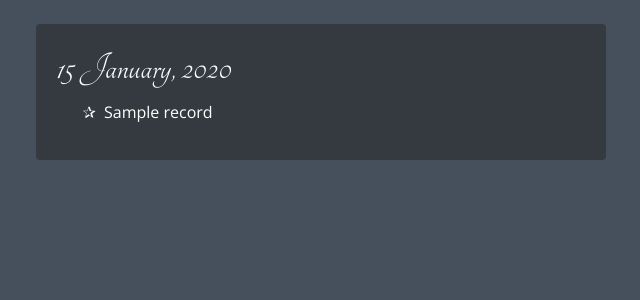
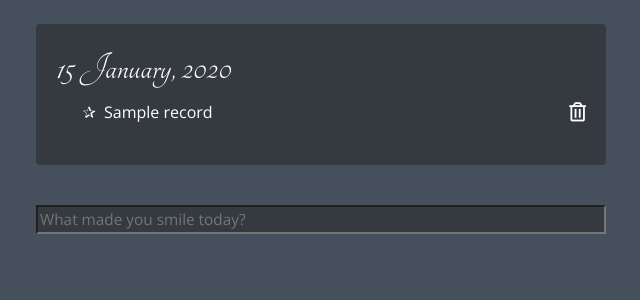
Before and after one commit to monalizards/happinessjournal, a Flask app: page / in a window 1280 px wide. Shown: the part 69-369 px from the top of the page, without its empty margins (319-959 px from the left). Run offline with Flask 2, Linux system fonts and the light colour scheme; a user stored in the database is signed in; tables that the repository leaves empty hold one stand-in row (values such as "Sample post"); some libraries are stand-ins or nearby versions; some web fonts are replaced.

Commit message:
Complete delete record

```diff
--- a/app.py
+++ b/app.py
@@ -67,7 +67,7 @@ def convert_records(rows):
 def index():
     id = session.get("user_id")
     if id != None:
-        rows = db.execute("SELECT * FROM records WHERE id = :id", id=id)
+        rows = db.execute("SELECT * FROM records WHERE user_id = :id", id=id)
         records = convert_records(rows)
     else:
         records = None
@@ -117,7 +117,7 @@ def login():
         rows = db.execute("SELECT * FROM users WHERE username = :username", username=request.form.get("username"))
         # Ensure username exists and password is correct
         if len(rows) != 1 or not verify(request.form.get("password"), rows[0]["hash"]):
-            return error("invalid username and/or password")
+            return error("Invalid username and/or password")
         # Remember which user has logged in
         session["user_id"] = rows[0]["id"]
         # Redirect user to home page
@@ -131,3 +131,25 @@ def login():
 def logout():
     session.clear()
     return redirect("/")
+
+# Write: create record
+@app.route("/write", methods=["POST"])
+@login_required
+def write():
+    if not request.form.get('name') or request.form.get('name').strip() == '':
+        return error("Cannot add empty record")
+    else:
+        db.execute("INSERT INTO records (user_id, name) VALUES (?,?)", session["user_id"], request.form.get('name'))
+        return redirect('/')
+
+# Delete: remove record
+@app.route("/delete/<id>")
+@login_required
+def delete(id):
+    creater_id = db.execute("SELECT user_id FROM records WHERE id = :id", id=id)[0]["user_id"]
+    print(creater_id, session.get('user_id'))
+    if creater_id != session.get('user_id'):
+        return error("Action not authorised")
+    else:
+        db.execute("DELETE FROM records WHERE id = :id", id=id)
+        return redirect('/')
--- a/static/styles.css
+++ b/static/styles.css
@@ -43,6 +43,19 @@ form {
     border-radius: 4px;
 }
 
+.record-form {
+    margin-top: 40px;
+    padding: 0;
+}
+
+.record-form input {
+    background: transparent;
+    width: 100%;
+    font-family: 'Open Sans', sans-serif;
+    font-size: 0.8em;
+    font-weight: lighter;
+}
+
 /* banner */
 .banner {
     color: rgb(68, 68, 68);
@@ -79,3 +92,11 @@ form {
     padding: 20px;
     border-radius: 4px;
 }
+
+/* delete button in  */
+.a-white {
+    color: white;
+}
+.a-white:hover {
+    color: rgb(200, 200, 200);
+}
--- a/templates/index.html
+++ b/templates/index.html
@@ -12,6 +12,9 @@
 
 {% block body %}
     {% if session.get('user_id') %}
+        {% if records == {} %}
+        <h2>Nothing here yet</h2>
+        {% else %}
             <div class="date-card">
                 <ul class="date-list">
                     {% for key in records %}
@@ -20,7 +23,10 @@
                             <ul class="record-list">
                                 {% for record in records[key] %}
                                     <li>
+                                        <div class="d-flex justify-content-between">
                                             {{ record['name'] }}
+                                            <a class="a-white" href="/delete/{{ record['id'] }}"><i class="far fa-trash-alt"></i></a>
+                                        </div>
                                     </li>
                                 {% endfor %}
                             </ul>
@@ -29,4 +35,9 @@
                 </ul>
             </div>
         {% endif %}
+    {% endif %}
+
+    <form class="record-form" action="/write" method="post">
+        <input type="text" name="name" autocomplete="off" placeholder="What made you smile today?">
+    </form>
 {% endblock %}
--- a/templates/layout.html
+++ b/templates/layout.html
@@ -3,6 +3,7 @@
 <head>
     <meta charset="UTF-8">
     <meta name="viewport" content="width=device-width, initial-scale=1.0">
+    <link rel="stylesheet" href="https://use.fontawesome.com/releases/v5.15.1/css/all.css" integrity="sha384-vp86vTRFVJgpjF9jiIGPEEqYqlDwgyBgEF109VFjmqGmIY/Y4HV4d3Gp2irVfcrp" crossorigin="anonymous">
     <link rel="stylesheet" href="https://cdn.jsdelivr.net/npm/bootstrap@4.5.3/dist/css/bootstrap.min.css" integrity="sha384-TX8t27EcRE3e/ihU7zmQxVncDAy5uIKz4rEkgIXeMed4M0jlfIDPvg6uqKI2xXr2" crossorigin="anonymous">
     <link rel="stylesheet" href="/static/styles.css">
     <title>Happiness Journal</title>
```
Also changed, not shown: journal.db, 2 other files. Lines whose indentation alone changed are shown as unchanged.
